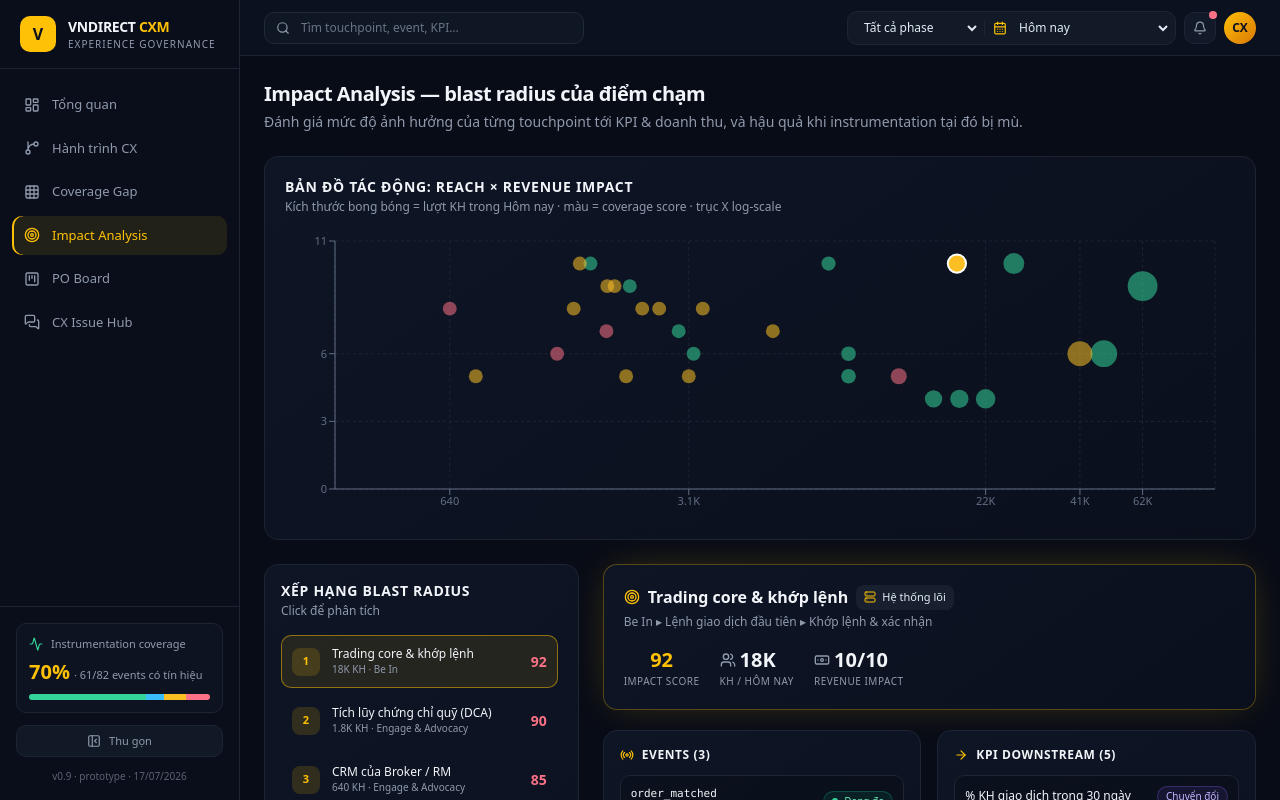
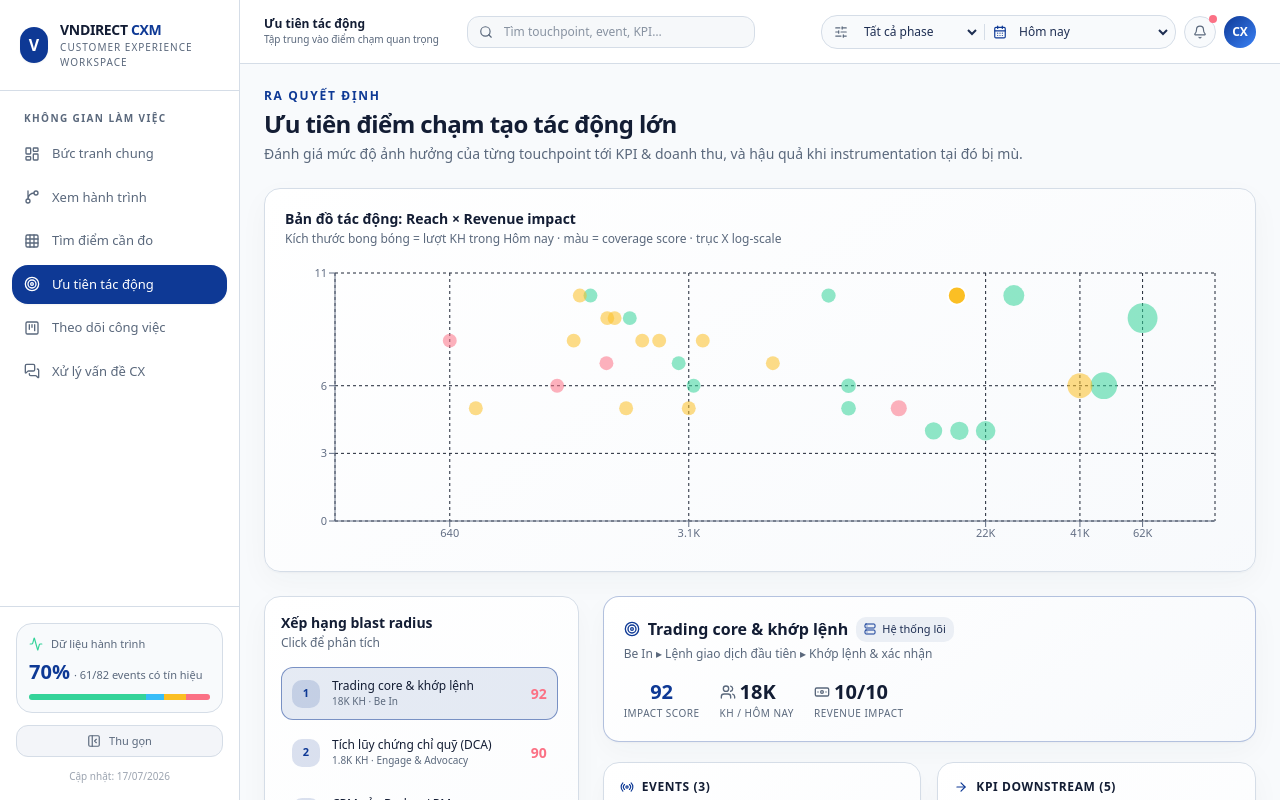
Before and after one commit to lector2002/vndirect-cxm-prototype, a React (Vite) app in the folder app/: page /#/impact in a window 1280 px wide. Built offline with nearby package versions, Linux system fonts and the light colour scheme.

Commit message:
Redesign CXM desktop workspace

```diff
--- a/app/src/components/AppShell.tsx
+++ b/app/src/components/AppShell.tsx
@@ -14,6 +14,7 @@ import {
   PanelLeftClose,
   PanelLeftOpen,
   CalendarDays,
+  SlidersHorizontal,
 } from 'lucide-react';
 import { cn } from '@/lib/utils';
 import { totalCoverage, allEventPaths } from '@/lib/cxm-utils';
@@ -22,13 +23,22 @@ import { useCXM } from '@/store/CXMContext';
 import { TIME_FRAMES, timeFrameById } from '@/lib/timeframe';
 
 const NAV = [
-  { to: '/', label: 'Tổng quan', icon: LayoutDashboard, end: true },
-  { to: '/journey', label: 'Hành trình CX', icon: GitBranch },
-  { to: '/coverage', label: 'Coverage Gap', icon: Grid3X3 },
-  { to: '/impact', label: 'Impact Analysis', icon: Target },
-  { to: '/board', label: 'PO Board', icon: KanbanSquare },
-  { to: '/issues', label: 'CX Issue Hub', icon: MessagesSquare },
+  { to: '/', label: 'Bức tranh chung', icon: LayoutDashboard, end: true },
+  { to: '/journey', label: 'Xem hành trình', icon: GitBranch },
+  { to: '/coverage', label: 'Tìm điểm cần đo', icon: Grid3X3 },
+  { to: '/impact', label: 'Ưu tiên tác động', icon: Target },
+  { to: '/board', label: 'Theo dõi công việc', icon: KanbanSquare },
+  { to: '/issues', label: 'Xử lý vấn đề CX', icon: MessagesSquare },
 ];
+
+const PAGE_META = {
+  '/': { label: 'Tổng quan', note: 'Theo dõi sức khỏe hành trình' },
+  '/journey': { label: 'Hành trình khách hàng', note: 'Khám phá theo từng giai đoạn' },
+  '/coverage': { label: 'Độ phủ dữ liệu', note: 'Tìm và khép các điểm mù' },
+  '/impact': { label: 'Ưu tiên tác động', note: 'Tập trung vào điểm chạm quan trọng' },
+  '/board': { label: 'Kế hoạch triển khai', note: 'Điều phối các hạng mục cần làm' },
+  '/issues': { label: 'Vấn đề trải nghiệm', note: 'Đóng vòng phản hồi khách hàng' },
+} as const;
 
 export default function AppShell({ children }: { children: ReactNode }) {
   const cov = totalCoverage();
@@ -37,19 +47,20 @@ export default function AppShell({ children }: { children: ReactNode }) {
   const [sidebarOpen, setSidebarOpen] = useState(true);
   const { selectedCustomerPhaseId, setSelectedCustomerPhaseId, selectedTimeFrameId, setSelectedTimeFrameId } = useCXM();
   const timeFrame = timeFrameById(selectedTimeFrameId);
+  const page = PAGE_META[location.pathname as keyof typeof PAGE_META] ?? PAGE_META['/'];
 
   return (
-    <div className="flex h-screen overflow-hidden bg-background">
+    <div className="flex h-dvh overflow-hidden bg-background">
       {/* ===== Sidebar ===== */}
       <aside
         className={cn(
-          'flex shrink-0 flex-col overflow-hidden border-r border-border bg-[hsl(222,48%,7%)] transition-[width] duration-200',
+          'flex shrink-0 flex-col overflow-hidden border-r border-border bg-white transition-[width] duration-200',
           sidebarOpen ? 'w-60' : 'w-16',
         )}
       >
         {/* Logo */}
-        <div className={cn('flex items-center border-b border-border py-4', sidebarOpen ? 'gap-3 px-5' : 'justify-center px-2')}>
-          <div className="flex h-9 w-9 items-center justify-center rounded-lg bg-primary font-black text-primary-foreground">
+        <div className={cn('flex items-center border-b border-border py-5', sidebarOpen ? 'gap-3 px-5' : 'justify-center px-2')}>
+          <div className="flex h-9 w-9 items-center justify-center rounded-xl bg-primary font-black text-primary-foreground shadow-sm">
             V
           </div>
           {sidebarOpen && <div>
@@ -57,13 +68,14 @@ export default function AppShell({ children }: { children: ReactNode }) {
               VNDIRECT <span className="text-primary">CXM</span>
             </div>
             <div className="text-[10px] uppercase tracking-widest text-muted-foreground">
-              Experience Governance
+              Customer experience workspace
             </div>
           </div>}
         </div>
 
         {/* Nav */}
-        <nav className={cn('flex-1 space-y-1 py-4', sidebarOpen ? 'px-3' : 'px-2')}>
+        <nav aria-label="Điều hướng chính" className={cn('flex-1 space-y-1 py-5', sidebarOpen ? 'px-3' : 'px-2')}>
+          {sidebarOpen && <p className="mb-2 px-3 text-[10px] font-semibold uppercase tracking-[0.14em] text-muted-foreground">Không gian làm việc</p>}
           {NAV.map((n) => (
             <NavLink
               key={n.to}
@@ -71,10 +83,10 @@ export default function AppShell({ children }: { children: ReactNode }) {
               end={n.end}
               className={({ isActive }) =>
                 cn(
-                  'flex items-center rounded-lg py-2.5 text-[13px] font-medium transition-colors',
+                  'flex items-center rounded-xl py-2.5 text-[13px] font-medium transition-colors',
                   sidebarOpen ? 'gap-3 px-3' : 'justify-center px-2',
                   isActive
-                    ? 'bg-primary/10 text-primary shadow-[inset_2px_0_0_0_hsl(45,100%,51%)]'
+                     ? 'bg-primary text-primary-foreground shadow-sm'
                     : 'text-muted-foreground hover:bg-secondary hover:text-foreground',
                 )
               }
@@ -87,10 +99,10 @@ export default function AppShell({ children }: { children: ReactNode }) {
 
         {/* Coverage footer */}
         <div className={cn('border-t border-border', sidebarOpen ? 'p-4' : 'p-2')}>
-          {sidebarOpen && <div className="rounded-lg border border-border bg-card p-3">
+          {sidebarOpen && <div className="rounded-xl border border-border bg-slate-50 p-3">
             <div className="flex items-center gap-2 text-[11px] text-muted-foreground">
               <Activity className="h-3.5 w-3.5 text-emerald-400" />
-              Instrumentation coverage
+               Dữ liệu hành trình
             </div>
             <div className="mt-1.5 flex items-baseline gap-1">
               <span className="text-xl font-bold text-primary">{cov.score}%</span>
@@ -117,15 +129,16 @@ export default function AppShell({ children }: { children: ReactNode }) {
             {sidebarOpen ? <PanelLeftClose className="h-3.5 w-3.5" /> : <PanelLeftOpen className="h-3.5 w-3.5" />}
             {sidebarOpen && 'Thu gọn'}
           </button>
-          {sidebarOpen && <div className="mt-3 text-center text-[10px] text-muted-foreground/60">v0.9 · prototype · 17/07/2026</div>}
+          {sidebarOpen && <div className="mt-3 text-center text-[10px] text-muted-foreground/60">Cập nhật: 17/07/2026</div>}
         </div>
       </aside>
 
       {/* ===== Main ===== */}
       <div className="flex min-w-0 flex-1 flex-col">
         {/* Topbar */}
-        <header className="flex h-14 shrink-0 items-center gap-3 border-b border-border bg-[hsl(222,46%,8%)] px-4 lg:px-6">
-          <div className="relative hidden w-80 xl:block">
+        <header className="flex min-h-16 shrink-0 items-center gap-3 border-b border-border bg-white/95 px-6 backdrop-blur">
+          <div className="min-w-0"><div className="text-xs font-semibold text-foreground">{page.label}</div><div className="truncate text-[10px] text-muted-foreground">{page.note}</div></div>
+          <div className="relative ml-4 w-72">
             <Search className="absolute left-3 top-1/2 h-3.5 w-3.5 -translate-y-1/2 text-muted-foreground" />
             <input
               placeholder="Tìm touchpoint, event, KPI…"
@@ -138,7 +151,8 @@ export default function AppShell({ children }: { children: ReactNode }) {
               Production
               <ChevronDown className="h-3 w-3 text-muted-foreground" />
             </button>
-            <div className="flex items-center gap-1 rounded-lg border border-border bg-secondary/60 p-1">
+            <div className="flex items-center gap-1 rounded-xl border border-border bg-slate-50 p-1">
+              <SlidersHorizontal className="ml-2 h-3.5 w-3.5 shrink-0 text-muted-foreground" />
               <select
                 value={selectedCustomerPhaseId}
                 onChange={(event) => setSelectedCustomerPhaseId(event.target.value as typeof selectedCustomerPhaseId)}
@@ -159,19 +173,19 @@ export default function AppShell({ children }: { children: ReactNode }) {
                 {TIME_FRAMES.map((frame) => <option key={frame.id} value={frame.id}>{frame.label}{frame.snapshot ? ' · Demo' : ''}</option>)}
               </select>
             </div>
-            {timeFrame.snapshot && <span className="hidden text-[10px] text-amber-300 2xl:block">Demo snapshot</span>}
-            <button className="relative rounded-lg border border-border bg-secondary/60 p-2 text-muted-foreground hover:text-foreground">
+            {timeFrame.snapshot && <span className="text-[10px] text-amber-300">Demo snapshot</span>}
+            <button className="relative rounded-xl border border-border bg-slate-50 p-2 text-muted-foreground hover:bg-secondary hover:text-foreground">
               <Bell className="h-3.5 w-3.5" />
               <span className="absolute -right-0.5 -top-0.5 h-2 w-2 rounded-full bg-rose-400" />
             </button>
-            <div className="flex h-8 w-8 items-center justify-center rounded-full bg-gradient-to-br from-primary to-amber-600 text-xs font-bold text-primary-foreground">
+            <div className="flex h-8 w-8 items-center justify-center rounded-full bg-gradient-to-br from-primary to-blue-500 text-xs font-bold text-primary-foreground">
               CX
             </div>
           </div>
         </header>
 
         {/* Content */}
-        <main key={location.pathname} className="min-h-0 flex-1 overflow-y-auto">
+        <main key={location.pathname} className="page-enter min-h-0 flex-1 overflow-y-auto">
           {children}
         </main>
       </div>
--- a/app/src/components/cxm-shared.tsx
+++ b/app/src/components/cxm-shared.tsx
@@ -130,12 +130,12 @@ export function StatCard({
   return (
     <div
       className={cn(
-        'card-gradient rounded-xl border p-4',
-        accent ? 'border-primary/40 shadow-[0_0_30px_-8px_hsla(45,100%,51%,0.35)]' : 'border-border',
+        'card-gradient rounded-2xl border p-4 transition-shadow hover:shadow-md',
+        accent ? 'border-primary/35 shadow-[0_12px_30px_-18px_hsla(221,83%,32%,0.35)]' : 'border-border',
       )}
     >
       <div className="flex items-center justify-between">
-        <span className="text-[11px] font-medium uppercase tracking-wider text-muted-foreground">{label}</span>
+        <span className="text-[11px] font-medium text-muted-foreground">{label}</span>
         <span className={cn('rounded-lg p-1.5', accent ? 'bg-primary/15 text-primary' : 'bg-secondary text-muted-foreground')}>
           {icon}
         </span>
@@ -153,7 +153,7 @@ export function TrendChip({ trend, value, good }: { trend: 'up' | 'down' | 'flat
     <span
       className={cn(
         'inline-flex items-center gap-1 rounded-full px-2 py-0.5 text-[11px] font-medium',
-        good ? 'bg-emerald-500/10 text-emerald-300' : 'bg-rose-500/10 text-rose-300',
+        good ? 'bg-emerald-500/10 text-emerald-700' : 'bg-rose-500/10 text-rose-700',
       )}
     >
       <Icon className="h-3 w-3" />
@@ -164,12 +164,12 @@ export function TrendChip({ trend, value, good }: { trend: 'up' | 'down' | 'flat
 
 // ---------- KPI category chip ----------
 const CAT_COLOR: Record<string, string> = {
-  conversion: 'text-violet-300 bg-violet-500/10 border-violet-500/30',
-  engagement: 'text-cyan-300 bg-cyan-500/10 border-cyan-500/30',
-  satisfaction: 'text-green-300 bg-green-500/10 border-green-500/30',
-  revenue: 'text-yellow-300 bg-yellow-500/10 border-yellow-500/30',
-  risk: 'text-rose-300 bg-rose-500/10 border-rose-500/30',
-  ops: 'text-slate-300 bg-slate-500/10 border-slate-500/30',
+  conversion: 'text-violet-700 bg-violet-500/10 border-violet-500/30',
+  engagement: 'text-cyan-700 bg-cyan-500/10 border-cyan-500/30',
+  satisfaction: 'text-green-700 bg-green-500/10 border-green-500/30',
+  revenue: 'text-yellow-700 bg-yellow-500/10 border-yellow-500/30',
+  risk: 'text-rose-700 bg-rose-500/10 border-rose-500/30',
+  ops: 'text-slate-700 bg-slate-500/10 border-slate-500/30',
 };
 
 export function KpiCategoryChip({ category, label }: { category: string; label: string }) {
@@ -185,7 +185,7 @@ export function SectionTitle({ title, desc, right }: { title: string; desc?: str
   return (
     <div className="mb-4 flex items-start justify-between gap-4">
       <div>
-        <h2 className="text-sm font-semibold uppercase tracking-wider text-foreground">{title}</h2>
+        <h2 className="text-sm font-semibold text-foreground">{title}</h2>
         {desc && <p className="mt-0.5 text-xs text-muted-foreground">{desc}</p>}
       </div>
       {right}
@@ -196,10 +196,10 @@ export function SectionTitle({ title, desc, right }: { title: string; desc?: str
 // ---------- misc ----------
 export function PriorityBadge({ p }: { p: 'P0' | 'P1' | 'P2' | 'P3' }) {
   const map = {
-    P0: 'bg-rose-500/15 text-rose-300 border-rose-500/40',
-    P1: 'bg-amber-500/15 text-amber-300 border-amber-500/40',
-    P2: 'bg-sky-500/15 text-sky-300 border-sky-500/40',
-    P3: 'bg-slate-500/15 text-slate-300 border-slate-500/40',
+    P0: 'bg-rose-500/15 text-rose-700 border-rose-500/40',
+    P1: 'bg-amber-500/15 text-amber-700 border-amber-500/40',
+    P2: 'bg-sky-500/15 text-sky-700 border-sky-500/40',
+    P3: 'bg-slate-500/15 text-slate-700 border-slate-500/40',
   } as const;
   return (
     <span className={cn('inline-flex rounded border px-1.5 py-0.5 text-[10px] font-bold', map[p])}>{p}</span>
@@ -207,11 +207,11 @@ export function PriorityBadge({ p }: { p: 'P0' | 'P1' | 'P2' | 'P3' }) {
 }
 
 export const TASK_TYPE_META: Record<string, { label: string; cls: string }> = {
-  'gap-closure': { label: 'Đóng gap', cls: 'text-rose-300 bg-rose-500/10' },
-  enhancement: { label: 'Nâng cấp', cls: 'text-sky-300 bg-sky-500/10' },
-  fix: { label: 'Sửa lỗi', cls: 'text-amber-300 bg-amber-500/10' },
-  governance: { label: 'Governance', cls: 'text-violet-300 bg-violet-500/10' },
-  experiment: { label: 'Thử nghiệm', cls: 'text-emerald-300 bg-emerald-500/10' },
+  'gap-closure': { label: 'Đóng gap', cls: 'text-rose-700 bg-rose-500/10' },
+  enhancement: { label: 'Nâng cấp', cls: 'text-sky-700 bg-sky-500/10' },
+  fix: { label: 'Sửa lỗi', cls: 'text-amber-700 bg-amber-500/10' },
+  governance: { label: 'Governance', cls: 'text-violet-700 bg-violet-500/10' },
+  experiment: { label: 'Thử nghiệm', cls: 'text-emerald-700 bg-emerald-500/10' },
 };
 
 export const CpuIcon = Cpu;
--- a/app/src/index.css
+++ b/app/src/index.css
@@ -4,26 +4,26 @@
 
 @layer base {
   :root {
-    --background: 222 47% 6%;
-    --foreground: 210 40% 96%;
-    --card: 222 45% 9%;
-    --card-foreground: 210 40% 96%;
-    --popover: 222 45% 8%;
-    --popover-foreground: 210 40% 96%;
-    --primary: 45 100% 51%;
-    --primary-foreground: 222 47% 8%;
-    --secondary: 220 32% 14%;
-    --secondary-foreground: 210 40% 92%;
-    --muted: 220 30% 13%;
-    --muted-foreground: 218 15% 62%;
-    --accent: 220 32% 16%;
-    --accent-foreground: 210 40% 94%;
-    --destructive: 0 72% 55%;
+    --background: 210 40% 98%;
+    --foreground: 222 47% 14%;
+    --card: 0 0% 100%;
+    --card-foreground: 222 47% 14%;
+    --popover: 0 0% 100%;
+    --popover-foreground: 222 47% 14%;
+    --primary: 221 83% 32%;
+    --primary-foreground: 0 0% 100%;
+    --secondary: 214 32% 94%;
+    --secondary-foreground: 222 47% 22%;
+    --muted: 214 32% 95%;
+    --muted-foreground: 215 16% 42%;
+    --accent: 214 50% 94%;
+    --accent-foreground: 221 83% 32%;
+    --destructive: 0 72% 46%;
     --destructive-foreground: 0 0% 98%;
-    --border: 220 28% 16%;
-    --input: 220 28% 18%;
-    --ring: 45 100% 51%;
-    --radius: 0.625rem;
+    --border: 214 28% 87%;
+    --input: 214 28% 87%;
+    --ring: 221 83% 32%;
+    --radius: 0.75rem;
   }
 }
 
@@ -34,7 +34,10 @@
   body {
     @apply bg-background text-foreground antialiased;
     font-feature-settings: "ss01", "cv11";
+    background-image: linear-gradient(180deg, hsl(210 40% 99%) 0%, hsl(210 40% 97%) 100%);
   }
+  button, select, input { -webkit-tap-highlight-color: transparent; }
+  button, select { cursor: pointer; }
 }
 
 ::-webkit-scrollbar {
@@ -45,24 +48,50 @@
   background: transparent;
 }
 ::-webkit-scrollbar-thumb {
-  background: hsl(220 28% 22%);
+  background: hsl(215 20% 78%);
   border-radius: 8px;
 }
 ::-webkit-scrollbar-thumb:hover {
-  background: hsl(220 28% 30%);
+  background: hsl(215 20% 65%);
 }
 
 @layer utilities {
-  .text-glow {
-    text-shadow: 0 0 24px hsla(45, 100%, 51%, 0.35);
+  .card-gradient {
+    background: linear-gradient(145deg, hsl(0 0% 100%), hsl(213 45% 98%));
+    box-shadow: 0 1px 2px hsl(215 30% 20% / 0.04), 0 10px 30px hsl(215 30% 20% / 0.035);
   }
-  .card-gradient {
-    background: linear-gradient(145deg, hsl(222 45% 10%), hsl(222 48% 7.5%));
-  }
+  .page-enter { animation: page-enter 180ms ease-out both; }
   .grid-lines {
     background-image:
-      linear-gradient(hsl(220 28% 14% / 0.5) 1px, transparent 1px),
-      linear-gradient(90deg, hsl(220 28% 14% / 0.5) 1px, transparent 1px);
+      linear-gradient(hsl(214 28% 87% / 0.6) 1px, transparent 1px),
+      linear-gradient(90deg, hsl(214 28% 87% / 0.6) 1px, transparent 1px);
     background-size: 32px 32px;
   }
 }
+
+@keyframes page-enter {
+  from { opacity: 0; transform: translateY(4px); }
+  to { opacity: 1; transform: translateY(0); }
+}
+
+@media (prefers-reduced-motion: reduce) {
+  *, *::before, *::after { animation-duration: 1ms !important; transition-duration: 1ms !important; }
+}
+
+/* Legacy Journey and drawer surfaces kept their prototype dark values. */
+[class*="bg-[hsl(222,45%,7%)]"],
+[class*="bg-[hsl(222,46%,9%)]"] { background-color: hsl(0 0% 100%) !important; }
+[class*="border-[hsl(222,45%,7%)]"] { border-color: hsl(210 40% 98%) !important; }
+
+@layer utilities {
+  .text-glow { text-shadow: none; }
+  .text-emerald-300, .text-emerald-200, .text-emerald-100 { color: rgb(4 120 87); }
+  .text-sky-300, .text-sky-200 { color: rgb(3 105 161); }
+  .text-amber-300, .text-amber-200 { color: rgb(180 83 9); }
+  .text-rose-300, .text-rose-200, .text-rose-100 { color: rgb(190 24 93); }
+  .text-violet-300 { color: rgb(109 40 217); }
+  .text-cyan-300 { color: rgb(14 116 144); }
+  .text-green-300 { color: rgb(21 128 61); }
+  .text-yellow-300 { color: rgb(161 98 7); }
+  .text-slate-300 { color: rgb(71 85 105); }
+}
--- a/app/src/pages/CoverageGap.tsx
+++ b/app/src/pages/CoverageGap.tsx
@@ -45,7 +45,8 @@ export default function CoverageGap() {
   return (
     <div className="space-y-6 p-6">
       <div>
-        <h1 className="text-xl font-bold tracking-tight">Coverage Gap — ma trận bao phủ instrumentation</h1>
+        <p className="text-xs font-semibold uppercase tracking-[0.14em] text-primary">Ưu tiên dữ liệu</p>
+        <h1 className="mt-1 text-2xl font-bold tracking-tight">Tìm điểm dữ liệu còn thiếu</h1>
         <p className="mt-1 text-sm text-muted-foreground">
           Xác định điểm mù dữ liệu theo touchpoint × platform, và đẩy thẳng vào PO Board để đóng gap.
         </p>
@@ -64,9 +65,9 @@ export default function CoverageGap() {
       </div>
 
       {/* ===== Heatmap matrix ===== */}
-      <div className="card-gradient rounded-xl border border-border p-5">
+      <div className="card-gradient rounded-2xl border border-border p-5">
         <SectionTitle
-          title="Ma trận coverage: Touchpoint × Platform"
+          title="Điểm nào đang thiếu dữ liệu?"
           desc="Màu ô = % event đang đo (live + ½ validating) trên platform đó · ô xám = không có event dự kiến"
         />
         <div className="overflow-x-auto">
@@ -143,9 +144,9 @@ export default function CoverageGap() {
       </div>
 
       {/* ===== Gap list ===== */}
-      <div className="card-gradient rounded-xl border border-border p-5">
+      <div className="card-gradient rounded-2xl border border-border p-5">
         <SectionTitle
-          title={`Danh sách gap cần đóng (${gaps.length})`}
+          title={`Việc cần làm để khép điểm mù (${gaps.length})`}
           desc="Event ở trạng thái 'chưa đo' hoặc 'đã thiết kế' — đẩy vào PO Board để lên kế hoạch"
           right={
             <div className="flex items-center gap-2">
--- a/app/src/pages/ImpactAnalysis.tsx
+++ b/app/src/pages/ImpactAnalysis.tsx
@@ -55,14 +55,15 @@ export default function ImpactAnalysis() {
   return (
     <div className="space-y-6 p-6">
       <div>
-        <h1 className="text-xl font-bold tracking-tight">Impact Analysis — blast radius của điểm chạm</h1>
+        <p className="text-xs font-semibold uppercase tracking-[0.14em] text-primary">Ra quyết định</p>
+        <h1 className="mt-1 text-2xl font-bold tracking-tight">Ưu tiên điểm chạm tạo tác động lớn</h1>
         <p className="mt-1 text-sm text-muted-foreground">
           Đánh giá mức độ ảnh hưởng của từng touchpoint tới KPI & doanh thu, và hậu quả khi instrumentation tại đó bị mù.
         </p>
       </div>
 
       {/* Scatter */}
-      <div className="card-gradient rounded-xl border border-border p-5">
+      <div className="card-gradient rounded-2xl border border-border p-5">
         <SectionTitle
           title="Bản đồ tác động: Reach × Revenue impact"
           desc={`Kích thước bong bóng = lượt KH trong ${timeFrame.label}${timeFrame.snapshot ? ' (Demo snapshot)' : ''} · màu = coverage score · trục X log-scale`}
@@ -172,7 +173,7 @@ export default function ImpactAnalysis() {
         {/* Detail chain */}
         <div className="space-y-5 xl:col-span-2">
           {/* Touchpoint summary */}
-          <div className="card-gradient rounded-xl border border-primary/30 p-5 shadow-[0_0_40px_-12px_hsla(45,100%,51%,0.3)]">
+          <div className="card-gradient rounded-xl border border-primary/30 p-5 shadow-[0_12px_32px_-18px_hsla(221,83%,32%,0.3)]">
             <div className="flex flex-wrap items-start justify-between gap-4">
               <div>
                 <div className="flex items-center gap-2">
--- a/app/src/pages/IssueHub.tsx
+++ b/app/src/pages/IssueHub.tsx
@@ -57,7 +57,7 @@ export default function IssueHub() {
 
   return <div className="relative space-y-6 p-6">
     <div className="flex flex-wrap items-start justify-between gap-4">
-      <div><h1 className="flex items-center gap-2 text-xl font-bold tracking-tight"><MessageSquareText className="h-5 w-5 text-primary" />CX Issue Hub</h1><p className="mt-1 text-sm text-muted-foreground">Closed-loop management: feedback đa kênh → điểm gãy → ticket có owner, SLA và KPI liên quan</p></div>
+      <div><p className="text-xs font-semibold uppercase tracking-[0.14em] text-primary">Phản hồi khách hàng</p><h1 className="mt-1 flex items-center gap-2 text-2xl font-bold tracking-tight"><MessageSquareText className="h-5 w-5 text-primary" />Vấn đề trải nghiệm cần xử lý</h1><p className="mt-1 text-sm text-muted-foreground">Gộp feedback, điểm gãy và ticket để đội ngũ xử lý đúng việc, đúng lúc.</p></div>
       <button className="flex items-center gap-2 rounded-lg bg-primary px-4 py-2 text-xs font-semibold text-primary-foreground hover:brightness-110"><TicketCheck className="h-3.5 w-3.5" />Tạo CX ticket</button>
     </div>
     <div className="grid grid-cols-2 gap-4 xl:grid-cols-4">
--- a/app/src/types/cxm.ts
+++ b/app/src/types/cxm.ts
@@ -131,25 +131,25 @@ export const STATUS_META: Record<
 > = {
   live: {
     label: 'Đang đo',
-    color: 'text-emerald-300',
+    color: 'text-emerald-700',
     bg: 'bg-emerald-500/10 border-emerald-500/30',
     dot: 'bg-emerald-400',
   },
   validating: {
     label: 'Đang validate',
-    color: 'text-sky-300',
+    color: 'text-sky-700',
     bg: 'bg-sky-500/10 border-sky-500/30',
     dot: 'bg-sky-400',
   },
   designed: {
     label: 'Đã thiết kế',
-    color: 'text-amber-300',
+    color: 'text-amber-700',
     bg: 'bg-amber-500/10 border-amber-500/30',
     dot: 'bg-amber-400',
   },
   gap: {
     label: 'Chưa đo (Gap)',
-    color: 'text-rose-300',
+    color: 'text-rose-700',
     bg: 'bg-rose-500/10 border-rose-500/30',
     dot: 'bg-rose-400',
   },
```
Also changed, not shown: app/src/pages/Overview.tsx (+10 -9 lines), app/src/pages/POBoard.tsx (+6 -5 lines).
